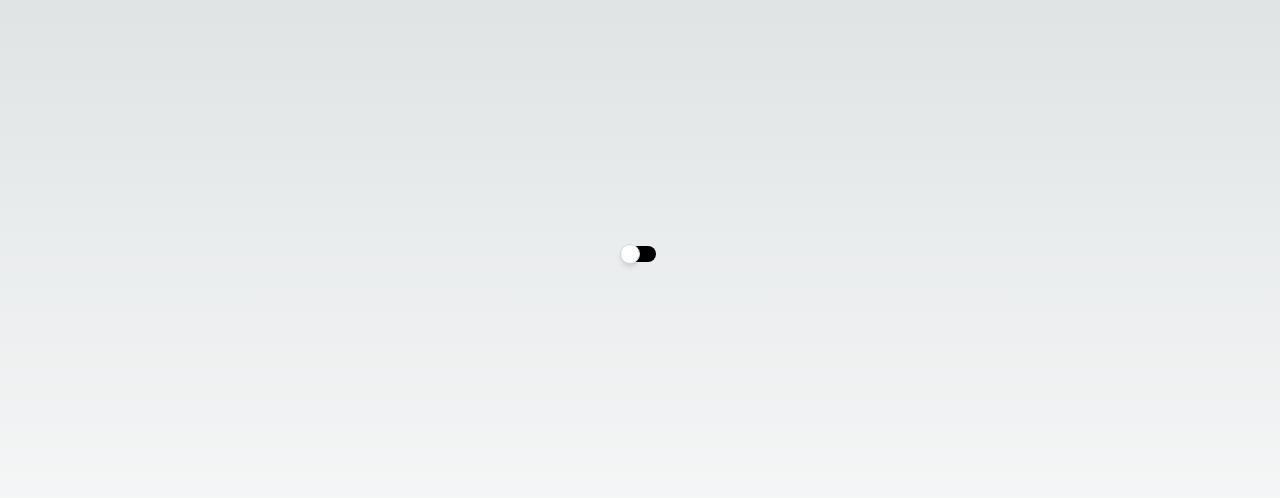
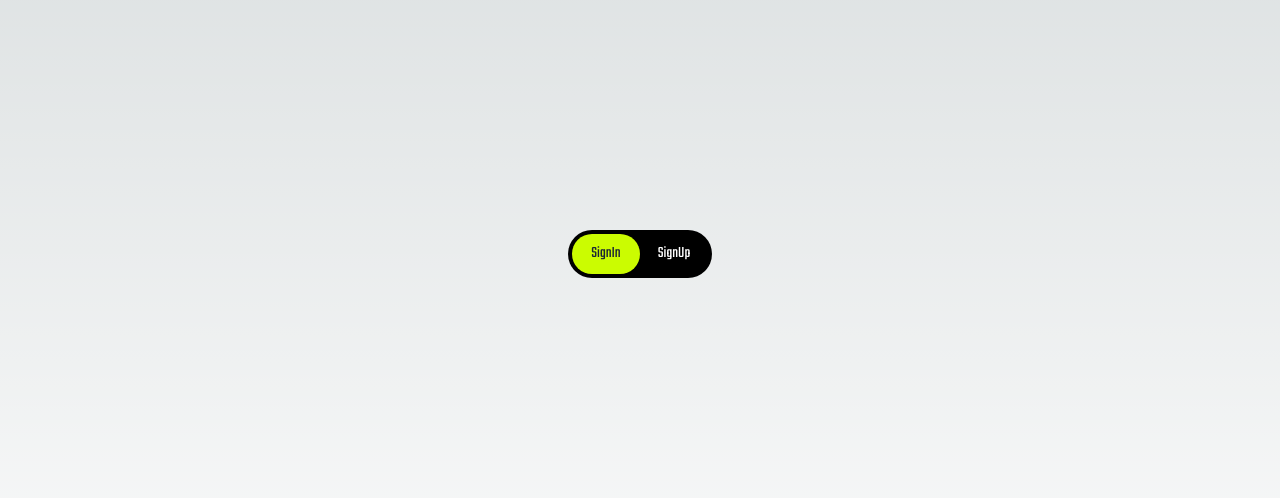
Before and after one commit to FRAGG33R/whiff-waff, a Next.js app in the folder client/whiff-whaff/: page / in a window 1280 px wide. Shown: the part 242-740 px from the top of the page. Built offline with nearby package versions, Linux system fonts and the light colour scheme.

Commit message:
feat: finish ToggelButton

```diff
--- a/client/whiff-whaff/src/app/page.tsx
+++ b/client/whiff-whaff/src/app/page.tsx
@@ -15,7 +15,9 @@ export default function Home() {
     <main className="flex min-h-screen flex-col items-center justify-between p-24">
       <div className="flex flex-col items-center justify-center min-h-screen">
       <ThemeProvider>
-        <ToggleSwitch />
+        <ToggleSwitch
+        firstValue='SignIn'
+        secondValue='SignUp' />
       </ThemeProvider>
     </div>
 
--- a/client/whiff-whaff/src/components/ui/buttons/ToggleSwitch.tsx
+++ b/client/whiff-whaff/src/components/ui/buttons/ToggleSwitch.tsx
@@ -1,19 +1,62 @@
-import React, { useState } from 'react';
-import {Switch} from '@material-tailwind/react';
+import React, { useState , useEffect} from 'react';
+import {
+  Tabs,
+  TabsHeader,
+  TabsBody,
+  Tab,
+  TabPanel,
+} from "@material-tailwind/react";
+import { on } from 'events';
 
-const ToggleSwitch: React.FC = () => {
-  const [checked, setChecked] = useState(false);
 
-  const handleChange = () => {
-    setChecked(!checked);
-  };
+type ButtonProps = React.DetailedHTMLProps<React.ButtonHTMLAttributes<HTMLButtonElement>, HTMLButtonElement>&{
+  firstValue: string;
+  secondValue: string;
+}
+const ToggleSwitch: React.FC<ButtonProps> = ({firstValue, secondValue}) => {
+  const [activeTab, setActiveTab] = useState(firstValue);
+
+  const data = [
+    {
+      label: firstValue,
+      value: firstValue,
+    },
+    {
+      label: secondValue,
+      value: secondValue,
+    },
+
+  ];
+
+  useEffect(() => {
+      if (activeTab === firstValue) {
+        console.log('first value');
+      }else if (activeTab === secondValue) {
+        console.log('second value');
+      }
+  }, [activeTab]);
 
   return (
-    <div className="flex items-center ">
-    <Switch checked={checked} onChange={handleChange} className={!checked ? 'bg-black' : 'bg-GreenishYellow'} color='yellow'>
+    <Tabs value={activeTab}  >
+      <TabsHeader
+        className="rounded-full bg-black bg-opacity-100 font-teko w-32 md:w-32 lg:w-36 h-8 md:h-10 lg:h-12  "
+        indicatorProps={{
+          className: "bg-GreenishYellow  shadow-none rounded-full font-teko text-Ceramic",
+        }}
+      >
+        {data.map(({ label, value }) => (
+          <Tab
+            key={value}
+            value={value}
+            onClick={() => setActiveTab(value)}
+            className={activeTab === value ? "text-DarkBg font-teko " : "font-teko text-Ceramic"}
+          >
+            {label}
+          </Tab>
+        ))}
+      </TabsHeader>
+    </Tabs>
 
-    </Switch>
-  </div>
   );
 };
 
```
Also changed, not shown: client/whiff-whaff/src/components/ui/buttons/secondaryButton.tsx (line endings or trailing spaces).
